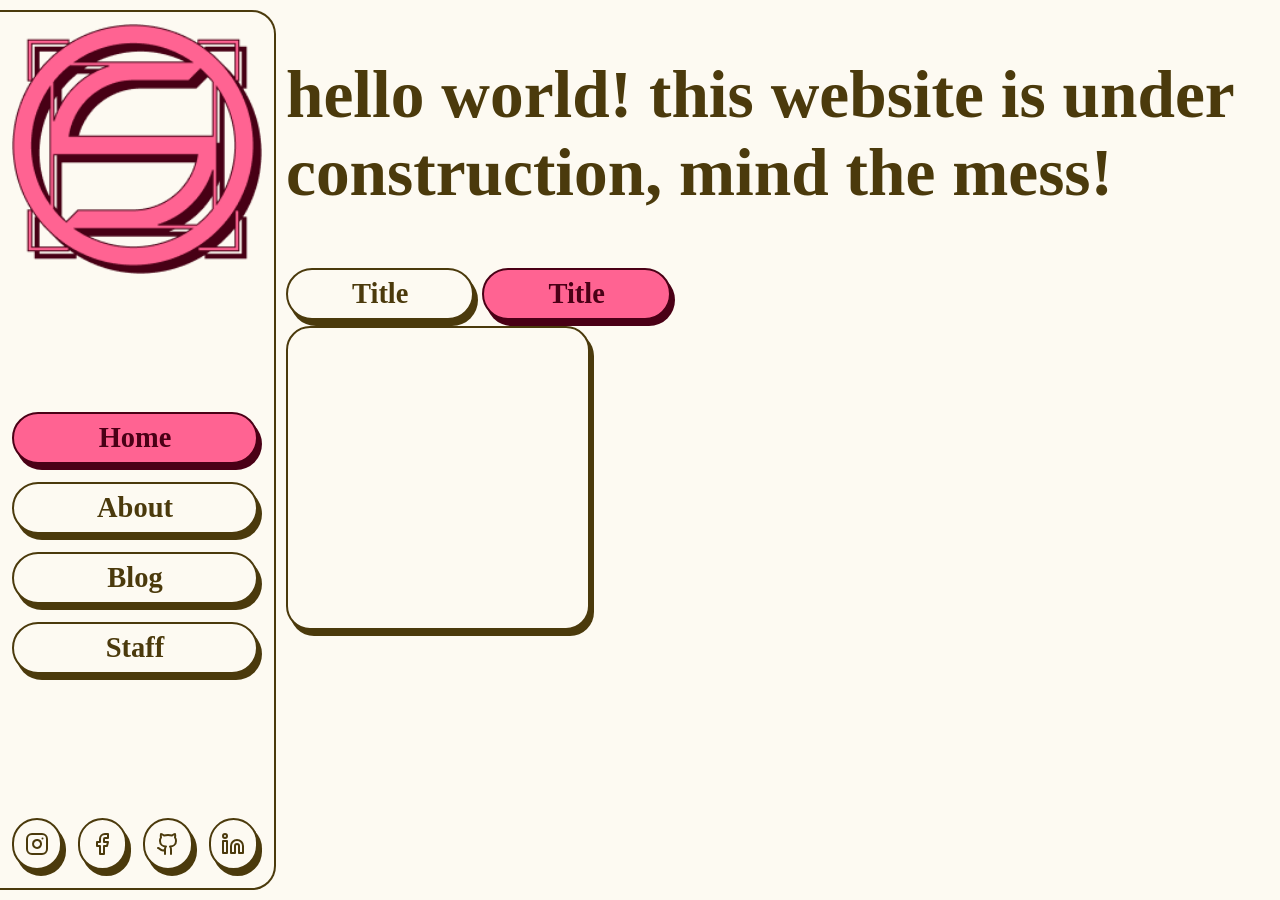
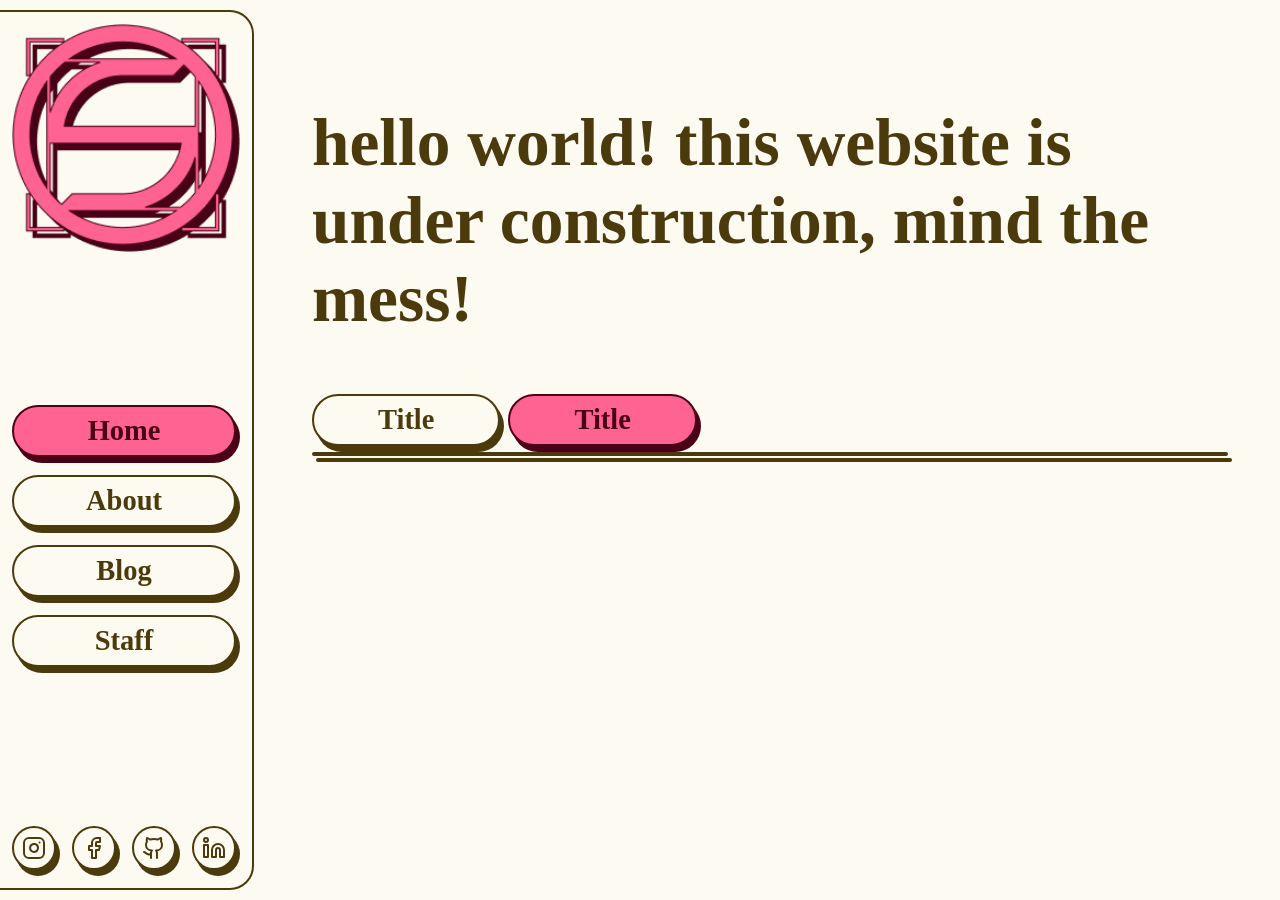
Before and after one commit to SonjaHanekom/personal-site, a Jekyll site: the page built from index.html, in a window 1280 px wide. Built offline with Jekyll 4.4.1, drawn with Linux system fonts in a browser that asks for light colours; some web fonts are replaced.

Commit message:
WIP - blog page elements creation

```diff
--- a/_includes/navigation.html
+++ b/_includes/navigation.html
@@ -1,5 +1,5 @@
 <nav class="expanded">
-  <img src="assets/images/Logo.png" alt="Logo">
+  <img src="/assets/images/Logo.png" alt="Logo">
   <div class="button-group">
     {% for item in site.data.navigation %}
     <a href="{{ item.link }}" {% if page.url==item.link %}class="primary" {% endif %}>
--- a/_layouts/default.html
+++ b/_layouts/default.html
@@ -7,9 +7,6 @@
   <link rel="stylesheet" href="/assets/css/styles.css">
   {% feed_meta %}
   {% seo %}
-  <style>
-    @import url('https://fonts.googleapis.com/css2?family=MuseoModerno:ital,wght@0,100..900;1,100..900&family=Shantell+Sans:ital,wght@0,300..800;1,300..800&display=swap');
-  </style>
 </head>
 
 <body>
--- a/_sass/main.scss
+++ b/_sass/main.scss
@@ -1,3 +1,5 @@
+@import url('https://fonts.googleapis.com/css2?family=MuseoModerno:ital,wght@0,100..900;1,100..900&family=Roboto+Slab:wght@100..900&display=swap');
+
 $primary:#ff6392;
 $secondary:#f5cc33;
 $tertiary:#68c7c1;
@@ -37,27 +39,47 @@ $info:#e59ec3;
     translate: 4px 6px;
     transition: all 0.2s ease-in-out;
   }
+
+  &:focus{
+    box-shadow: 0px 0px;
+    translate: 4px 6px;
+    transition: all 0.2s ease-in-out;
+  }
 }
 
 @mixin button-style {
+  @include interactive-element;
   padding: 0.5rem 4rem;
-  @include rounded-full;
-  @include variant($light);
   font-size: 1.78rem;
   font-family: MuseoModerno;
   font-weight: 600;
-  @include shadow;
-  text-align: center;
-  &.icon{
+    &.icon{
     padding: 0.5rem;
-    width: 2rem;
-    height: 2rem;
     display: flex;
     justify-content: center;
-    align-items: center
+    align-items: center;
   }
 }
 
+@mixin interactive-element {
+  @include rounded-full;
+  @include variant($light);
+  @include shadow;
+  text-align: center;
+
+}
+
+@mixin input-field {
+  padding: 0.5rem 1rem;
+  @include interactive-element;
+}
+
+@mixin text-base {
+  font-size: 1rem;
+  font-family: "Roboto Slab";
+  font-weight: 400;
+  color: darken($light, 80%);
+}
 
 .current {
   color: green;
@@ -76,8 +98,7 @@ $info:#e59ec3;
   @include shadow;
   @include variant($light);
   @include rounded;
-  height: 300px;
-  width: 300px;
+  display: flex;
 }
 
 .button-group {
@@ -89,10 +110,22 @@ $info:#e59ec3;
   }
 }
 
+.flex {
+  display: flex;
+  gap: 12px;
+}
 
+.fill {
+  flex: 1 1 0%;
+}
+
+.gap-small {
+  gap: 8px;
+}
 
 #content {
   overflow: auto;
+  padding: 3rem;
 }
 
 nav {
@@ -144,12 +177,9 @@ h4 {
 }
 
 body {
-  font-size: 1rem;
-  font-family: "Shantell Sans";
-  font-weight: 400;
-  color: darken($light, 80%);
   margin: 0px;
   background-color: $light;
+  @include text-base;
 }
 
 main {
@@ -160,3 +190,9 @@ main {
 button {
   @include button-style;
 }
+
+input {
+  @include input-field;
+  @include text-base;
+  text-align: left;
+}
```
Also changed, not shown: blog.html (+14 -6 lines).
